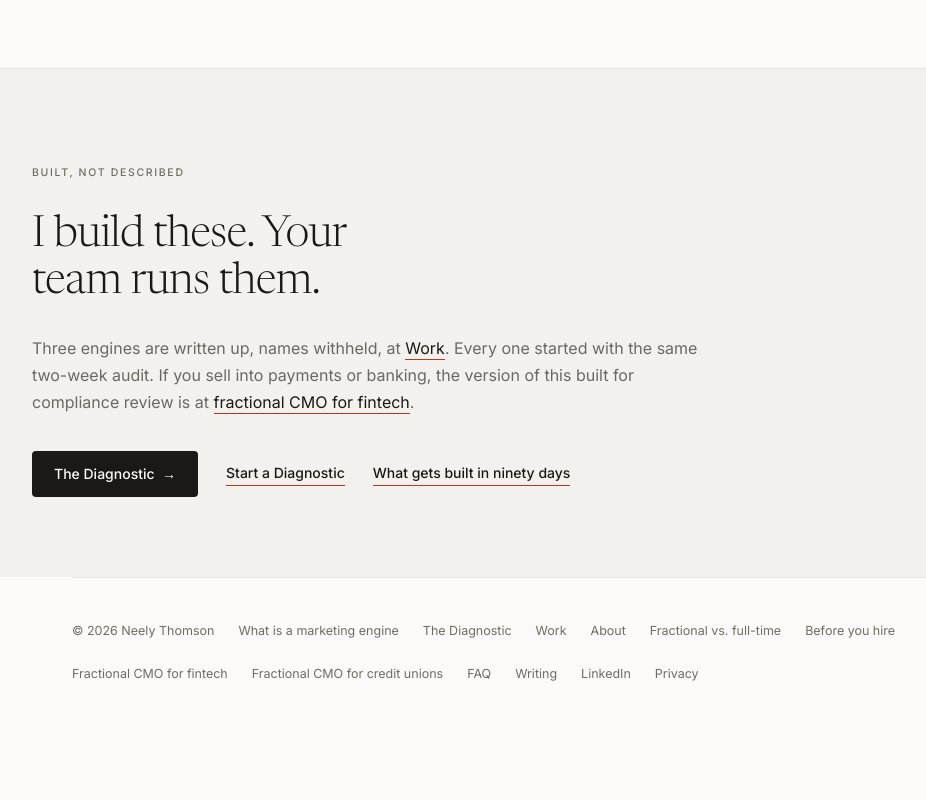
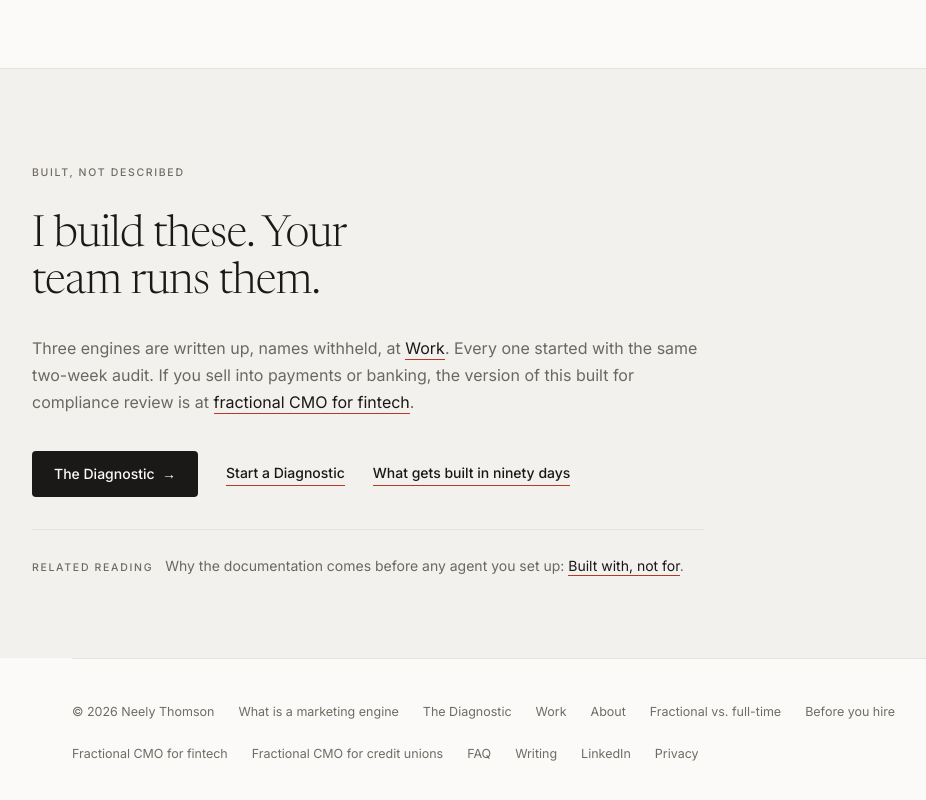
Before and after one commit to neelythomson/neelythomson-site, a Next.js app: page /marketing-engine in a window 1280 px wide. Shown: the part 8714-9514 px from the top of the page, without its empty margins (128-1054 px from the left). Before the commit the page ends 9442 px from the top, so only its background shows below. Built offline with nearby package versions, Linux system fonts and the light colour scheme; no server answers.

Commit message:
Marketing engine: related reading link to Built with, not for

```diff
--- a/src/app/marketing-engine/page.tsx
+++ b/src/app/marketing-engine/page.tsx
@@ -309,6 +309,14 @@ export default function MarketingEngine() {
                 What gets built in ninety days
               </a>
             </div>
+            <p className="mt-8 max-w-2xl border-t border-rule pt-6 text-[14px] leading-[1.65] text-muted">
+              <span className="label mr-3">Related reading</span>
+              Why the documentation comes before any agent you set up:{" "}
+              <a href="/writing/built-with-not-for" className="border-b border-accent pb-px text-ink transition-colors hover:text-accent">
+                Built with, not for
+              </a>
+              .
+            </p>
           </div>
         </section>
       </main>
```
